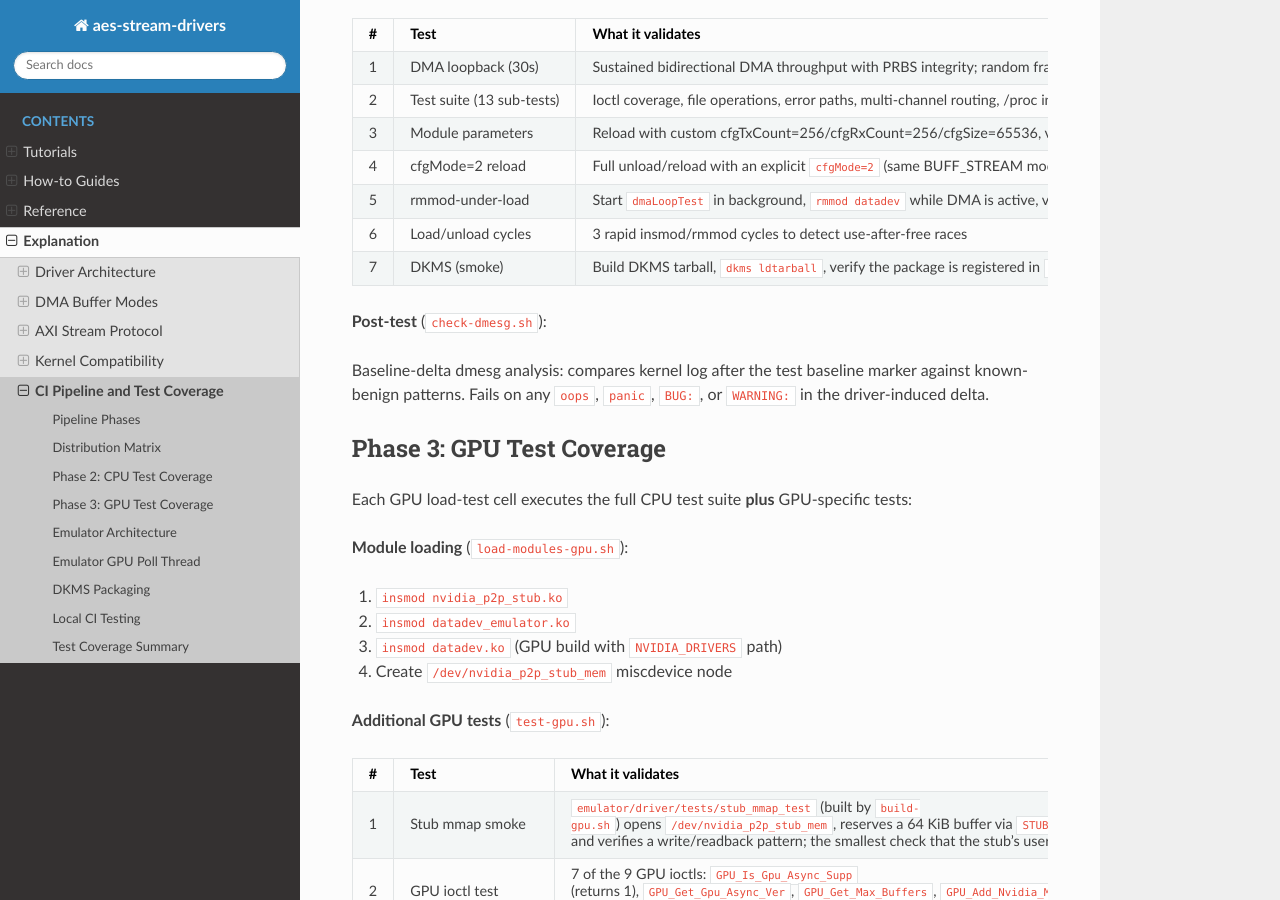
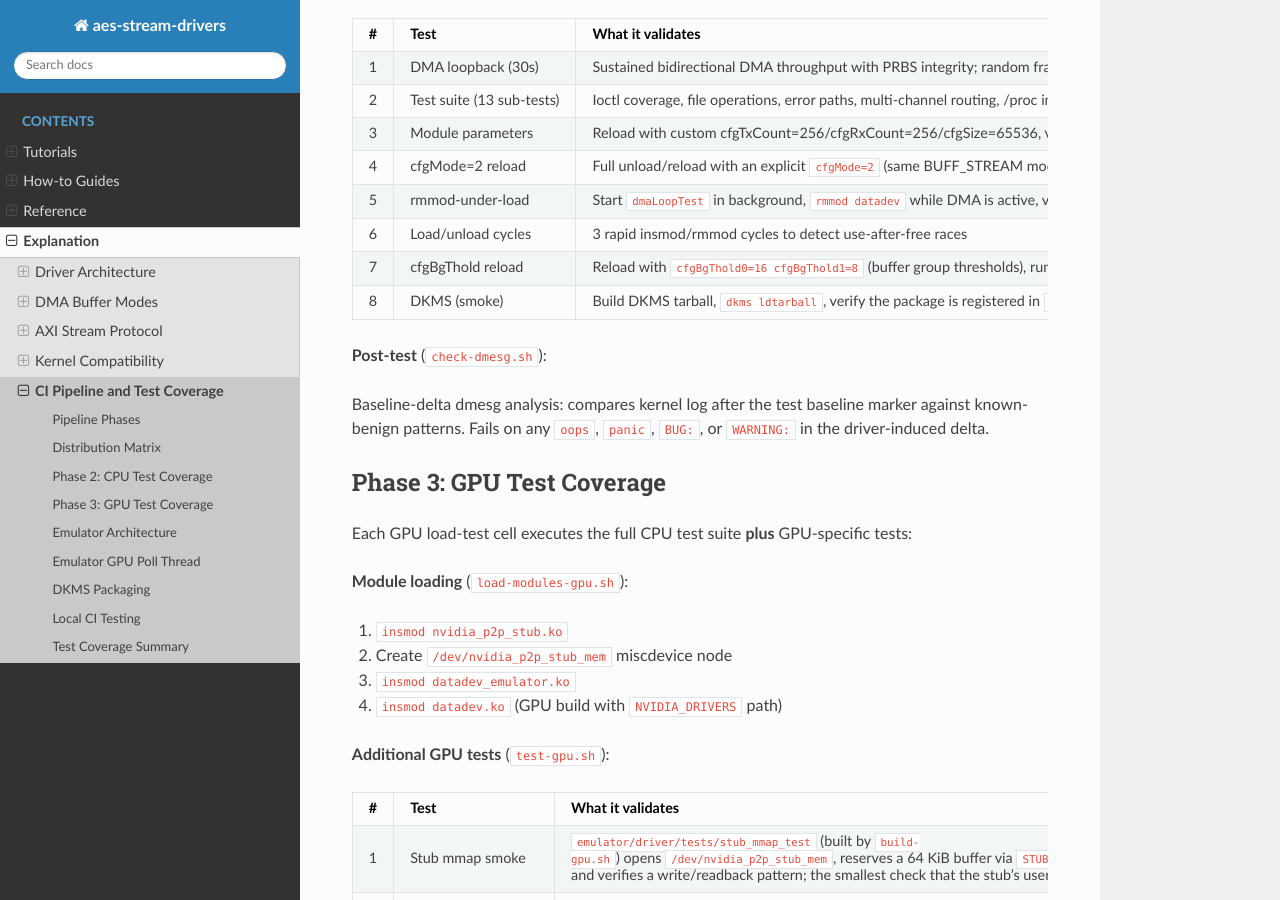
Before and after one commit to slaclab/aes-stream-drivers, a Sphinx documentation site: the page built from docs/explanation/ci-pipeline.rst, in a window 1280 px wide and 900 px high, scrolled down 1981 px. Built offline with Sphinx 7.4.7 and the Read the Docs theme 3.1.0, drawn with Linux system fonts in a browser that asks for light colours.

Commit message:
docs(ci-pipeline): add cfgBgThold reload row and fix GPU module load order
The Phase 2 test table omitted the cfgBgThold0=16/cfgBgThold1=8 reload
test that scripts/ci/test-cpu.sh runs after rmmod-under-load. Add it as
row 7 and renumber the DKMS smoke test to row 8.

The Phase 3 module-loading list placed creation of the
/dev/nvidia_p2p_stub_mem node last, but scripts/ci/load-modules-gpu.sh
creates it immediately after insmod nvidia_p2p_stub.ko, before the
emulator and datadev modules are inserted. Reorder the list to match.

Closes #484

```diff
--- a/docs/explanation/ci-pipeline.rst
+++ b/docs/explanation/ci-pipeline.rst
@@ -170,6 +170,11 @@ without ``cfgMode`` and therefore runs with the driver default,
      - Load/unload cycles
      - 3 rapid insmod/rmmod cycles to detect use-after-free races
    * - 7
+     - cfgBgThold reload
+     - Reload with ``cfgBgThold0=16 cfgBgThold1=8`` (buffer group
+       thresholds), run ``dmaLoopTest`` on channels 0 and 1, verify zero
+       PRBS errors and a clean dmesg delta
+   * - 8
      - DKMS (smoke)
      - Build DKMS tarball, ``dkms ldtarball``, verify the package is
        registered in ``dkms status``, ``dkms remove``. No ``dkms build``
@@ -191,9 +196,9 @@ tests:
 **Module loading** (``load-modules-gpu.sh``):
 
 1. ``insmod nvidia_p2p_stub.ko``
-2. ``insmod datadev_emulator.ko``
-3. ``insmod datadev.ko`` (GPU build with ``NVIDIA_DRIVERS`` path)
-4. Create ``/dev/nvidia_p2p_stub_mem`` miscdevice node
+2. Create ``/dev/nvidia_p2p_stub_mem`` miscdevice node
+3. ``insmod datadev_emulator.ko``
+4. ``insmod datadev.ko`` (GPU build with ``NVIDIA_DRIVERS`` path)
 
 **Additional GPU tests** (``test-gpu.sh``):
 
```
